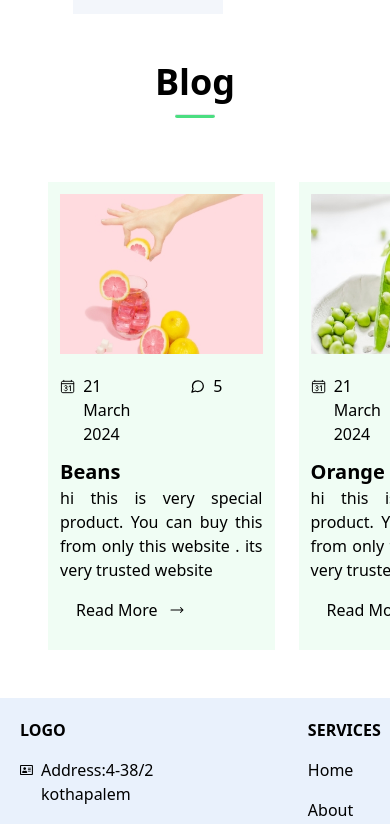
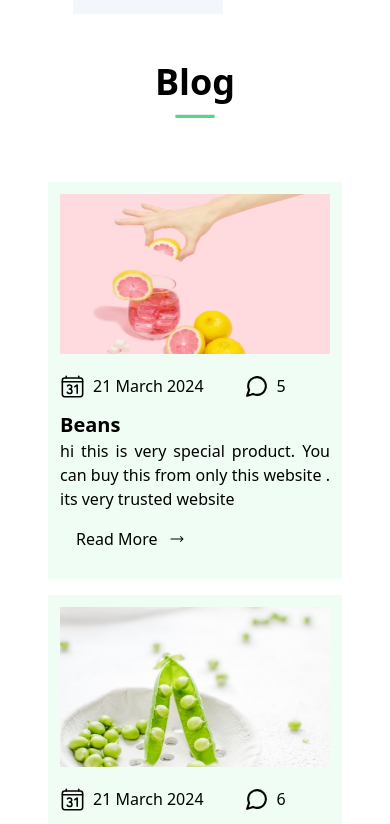
Before and after one commit to Arjun-Rao-student/vite-project, a React (Vite) app: page / in a window 390 px wide. Shown: the part 3700-4524 px from the top of the page. Built offline with nearby package versions, Linux system fonts and the light colour scheme.

Commit message:
add blog responsive

```diff
--- a/src/component/Blog.jsx
+++ b/src/component/Blog.jsx
@@ -1,17 +1,16 @@
-import React from 'react'
-import Dup_Blog from './Dup_Blog'
-
+import React from "react";
+import Dup_Blog from "./Dup_Blog";
 
 function Blog() {
   return (
     <div>
       <div className="flex flex-col mt-10 gap-y-4 justify-around">
-        <div className="flex flex-col  mx-auto justify-center">
+        <div className="flex flex-col mx-auto justify-center">
           <h1 className="font-bold text-4xl">Blog</h1>
-          <hr className="mt-3 w-10 h-1 rounded mx-auto bg-green-400"/>
+          <hr className="mt-3 w-10 h-1 rounded mx-auto bg-green-400" />
         </div>
 
-        <div className="flex flex-row mx-auto gap-x-6 p-12 ">
+        <div className="grid grid-cols-1 md:grid-cols-2 lg:grid-cols-3 gap-4 p-12">
           <Dup_Blog
             img="public\Blog\ar-1.jpg"
             heading="Beans"
@@ -39,4 +38,4 @@
   );
 }
 
-export default Blog
+export default Blog;
--- a/src/index.css
+++ b/src/index.css
@@ -9,13 +9,3 @@
 .bgr_clr{
   background-color: rgb(233, 241, 252);
 }
-
-.horizontal-scroll-container {
-  overflow-x: auto; /* Enable horizontal scrolling */
-  overflow-y: hidden; /* Hide vertical scrollbar */
-  white-space: nowrap; /* Prevent items from wrapping */
-}
-
-.horizontal-scroll {
-  display: inline-flex; /* Display items in a row */
-}
```
